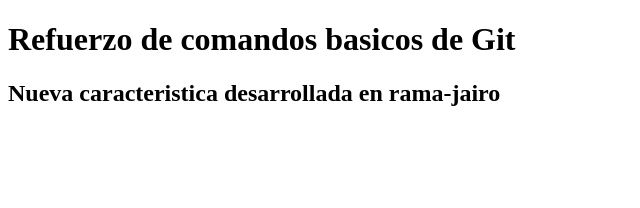
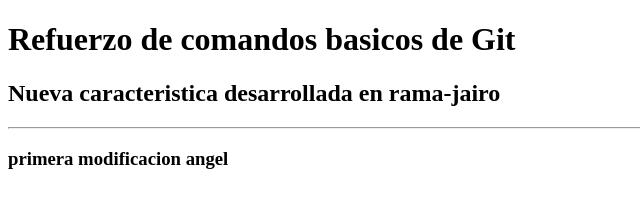
Before and after one commit to jfseoanesl/refuerzo-talento-tech-sesion-6, a plain HTML site: page index.html in a window 1280 px wide. Shown: the whole page, without its empty margins (0-640 px from the left). Drawn offline with Linux system fonts and the light colour scheme.

```diff
--- a/index.html
+++ b/index.html
@@ -9,6 +9,7 @@
 
     <h1>Refuerzo de comandos basicos de Git</h1>
     <h2>Nueva caracteristica desarrollada en rama-jairo</h2>
-
+    <hr>
+    <h3> primera modificacion angel</h3>
 </body>
 </html>
```
